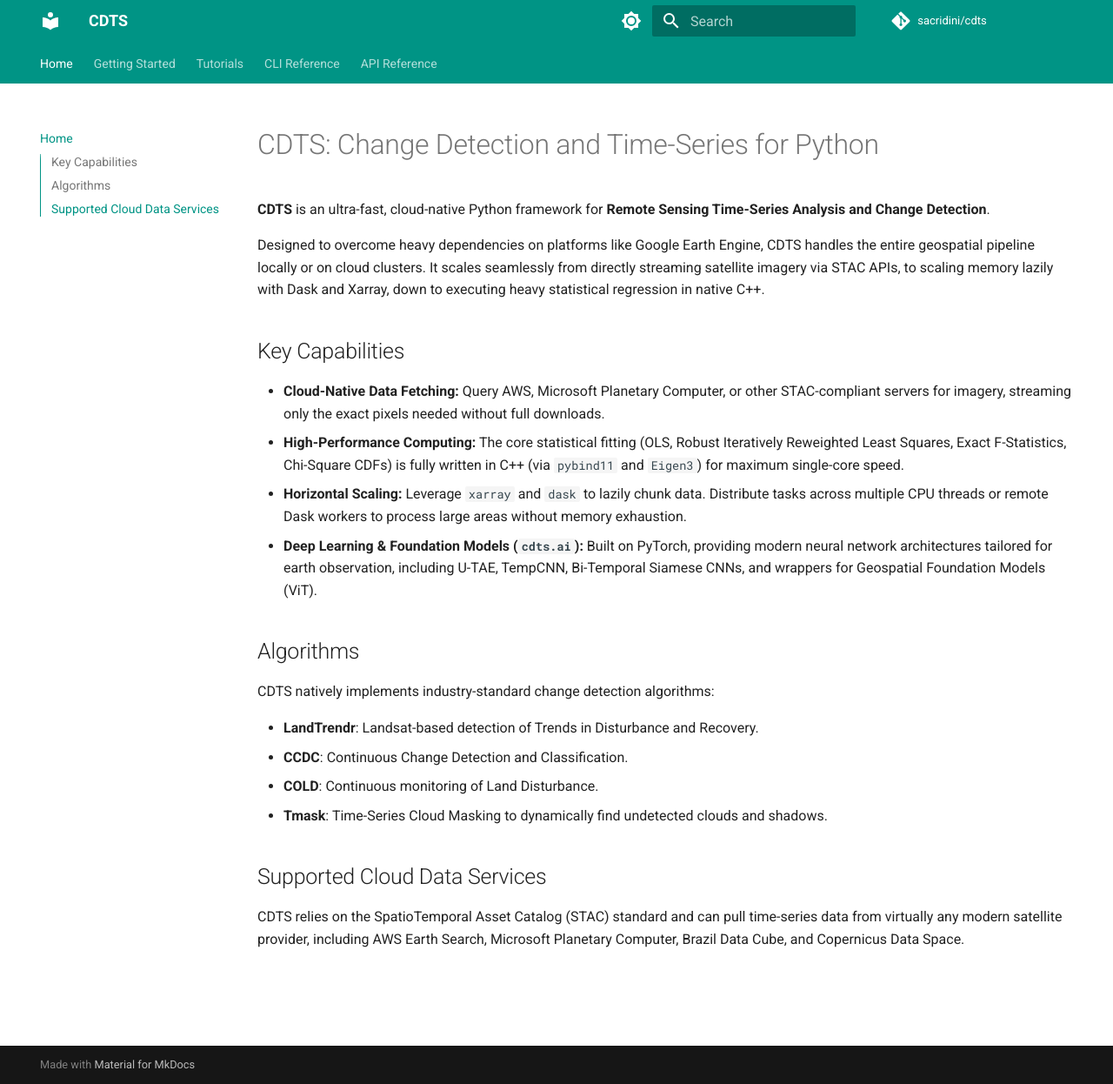
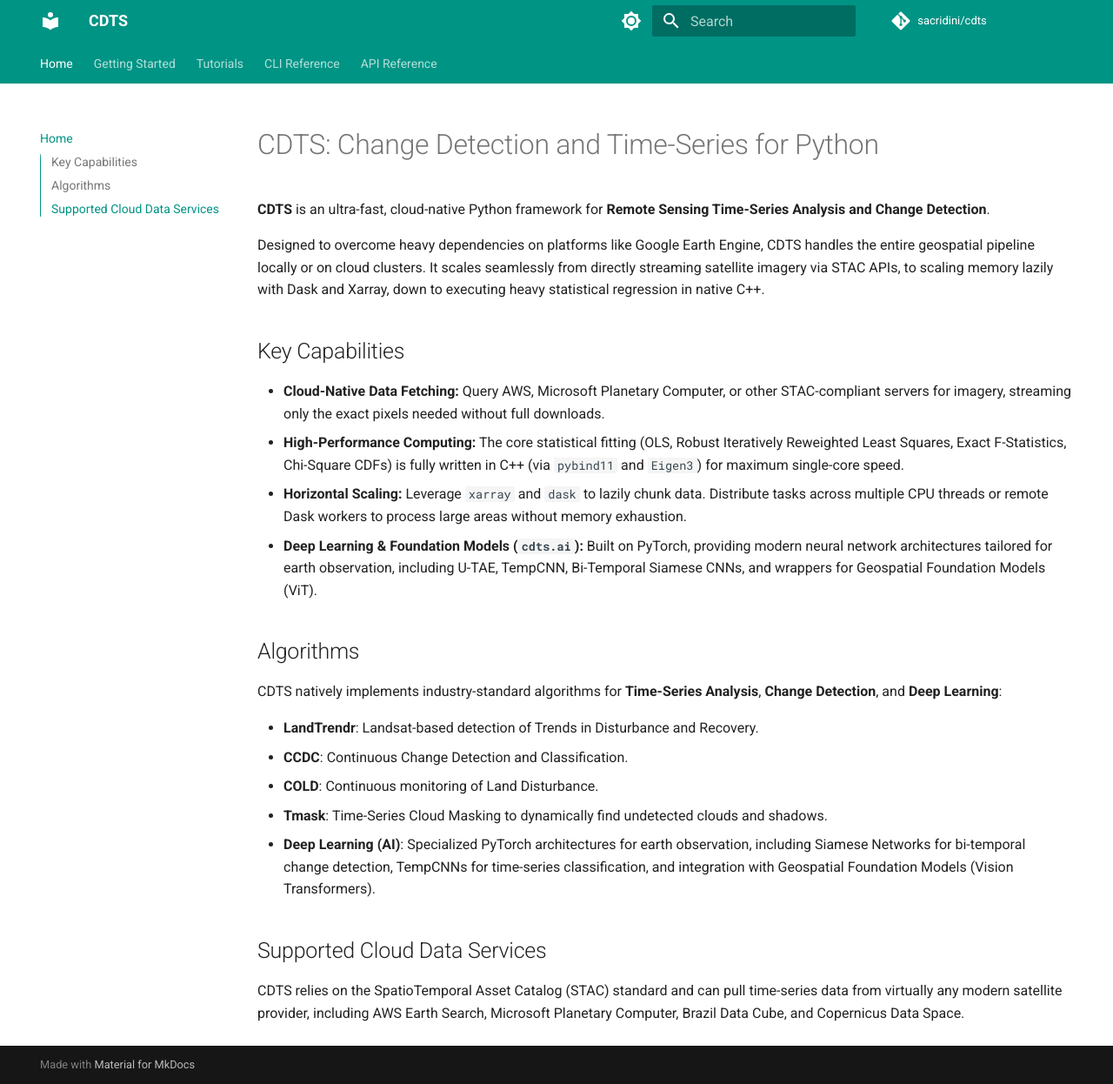
Before and after one commit to sacridini/cdts, an MkDocs documentation site: the page built from docs/index.md, in a window 1280 px wide and 1246 px high. Shown: the whole window at 87% size. Built offline with MkDocs 1.6.1 and Material for MkDocs 9.7.7, drawn with Linux system fonts in a browser that asks for light colours; comment, search, counter and statistics services are not loaded.

Commit message:
docs: update Algorithms description to include Time-Series and AI

```diff
--- a/docs/index.md
+++ b/docs/index.md
@@ -13,12 +13,13 @@
 
 ## Algorithms
 
-CDTS natively implements industry-standard change detection algorithms:
+CDTS natively implements industry-standard algorithms for **Time-Series Analysis**, **Change Detection**, and **Deep Learning**:
 
 *   **LandTrendr**: Landsat-based detection of Trends in Disturbance and Recovery.
 *   **CCDC**: Continuous Change Detection and Classification.
 *   **COLD**: Continuous monitoring of Land Disturbance.
 *   **Tmask**: Time-Series Cloud Masking to dynamically find undetected clouds and shadows.
+*   **Deep Learning (AI)**: Specialized PyTorch architectures for earth observation, including Siamese Networks for bi-temporal change detection, TempCNNs for time-series classification, and integration with Geospatial Foundation Models (Vision Transformers).
 
 ## Supported Cloud Data Services
 
```
